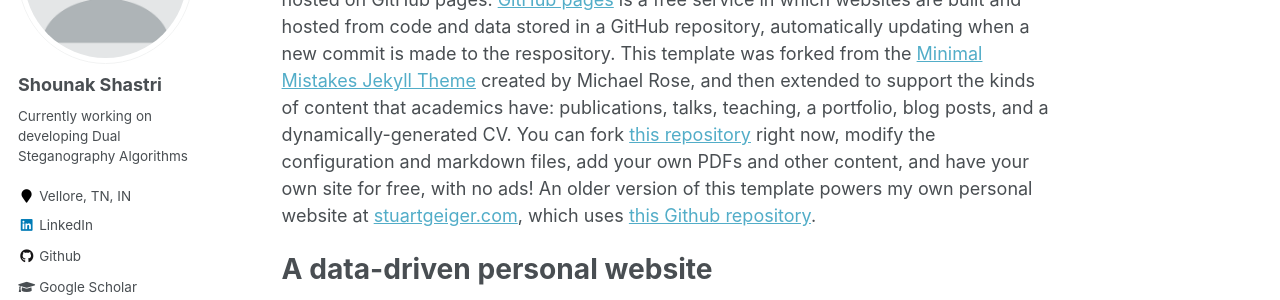
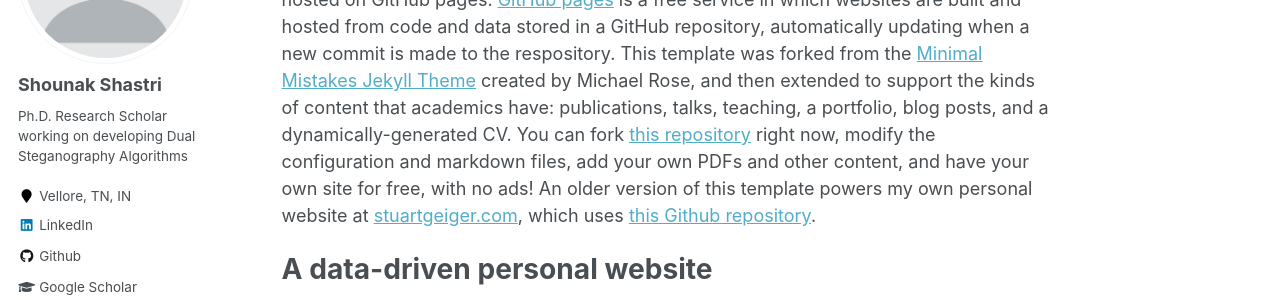
Before and after one commit to shounakshastri/shounakshastri.github.io, a Jekyll site: the page built from _pages/about.md, in a window 1280 px wide. Shown: the part 229-529 px from the top of the page. Built offline with Jekyll 4.4.1, drawn with Linux system fonts in a browser that asks for light colours; some web fonts are replaced.

Commit message:
Update _config.yml

```diff
--- a/_config.yml
+++ b/_config.yml
@@ -82,7 +82,7 @@ analytics:
 author:
   name             : "Shounak Shastri"
   avatar           : "profile.png"
-  bio              : "Currently working on developing Dual Steganography Algorithms"
+  bio              : "Ph.D. Research Scholar working on developing Dual Steganography Algorithms"
   location         : "Vellore, TN, IN"
   employer         :
   pubmed           :
```
